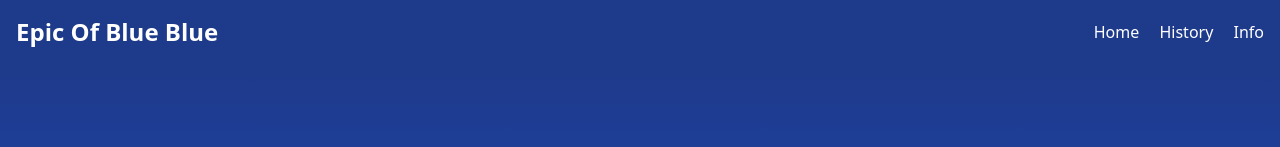
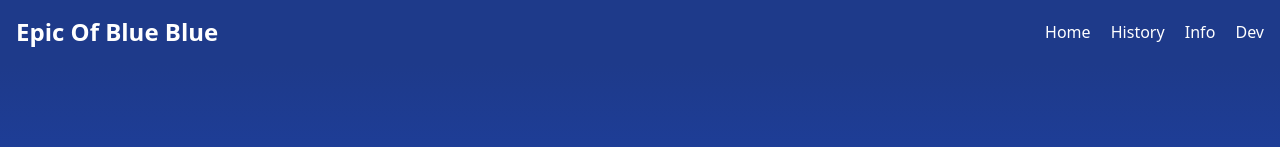
Before and after one commit to EttayebixYahya/EpicOfBlueBlue, a plain HTML site: page index.html in a window 1280 px wide. Shown: the top 147 px of the page. Drawn offline with nearby package versions, Linux system fonts and the light colour scheme.

Commit message:
index.html

```diff
--- a/index.html
+++ b/index.html
@@ -15,6 +15,7 @@
                 <a href="#home" class="hover:text-blue-300">Home</a>
                 <a href="#history" class="hover:text-blue-300">History</a>
                 <a href="#info" class="hover:text-blue-300">Info</a>
+                <a href="Login.html" class="hover:text-blue-300">Dev</a>
             </div>
         </div>
     </nav>
```
